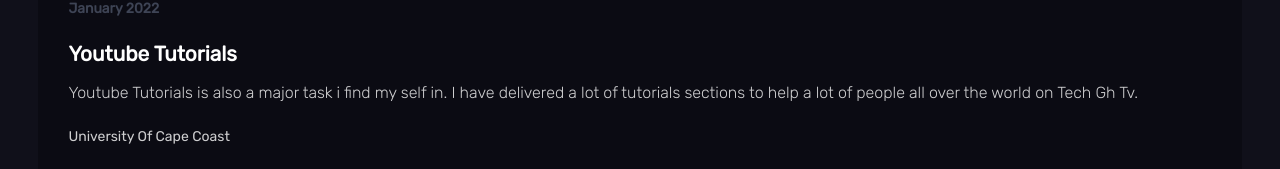
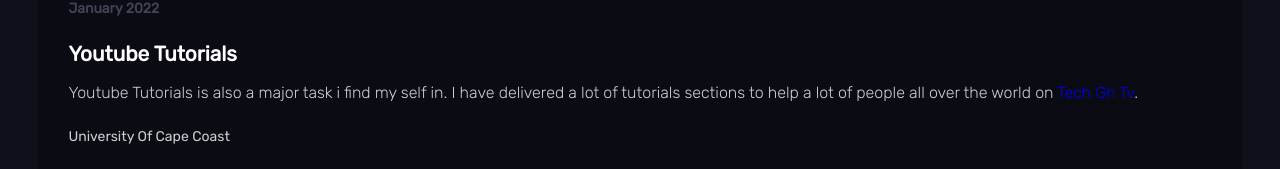
Before and after one commit to King-Kyereh-Nkansah/eNKay.Tech, a plain HTML site: page index.html in a window 1280 px wide. Shown: the part 3419-3588 px from the top of the page. Drawn offline with nearby package versions, Linux system fonts and the light colour scheme.

Commit message:
Update index.html

```diff
--- a/index.html
+++ b/index.html
@@ -126,7 +126,7 @@ rel="stylesheet">
                 <h6>January 2022</h6>
                 <h4>Youtube Tutorials</h4>
                 <p>Youtube Tutorials is also a major task i find my self in. I have delivered a lot of tutorials sections
-                    to help a lot of people all over the world on Tech Gh Tv.
+                    to help a lot of people all over the world on <a href="https://youtube.com/channel/UCv03eKk_B8xIYMvyjEFB0Mg">Tech Gh Tv</a>.
                 </p>
                 <h5>University Of Cape Coast</h5>
             </div>
```
